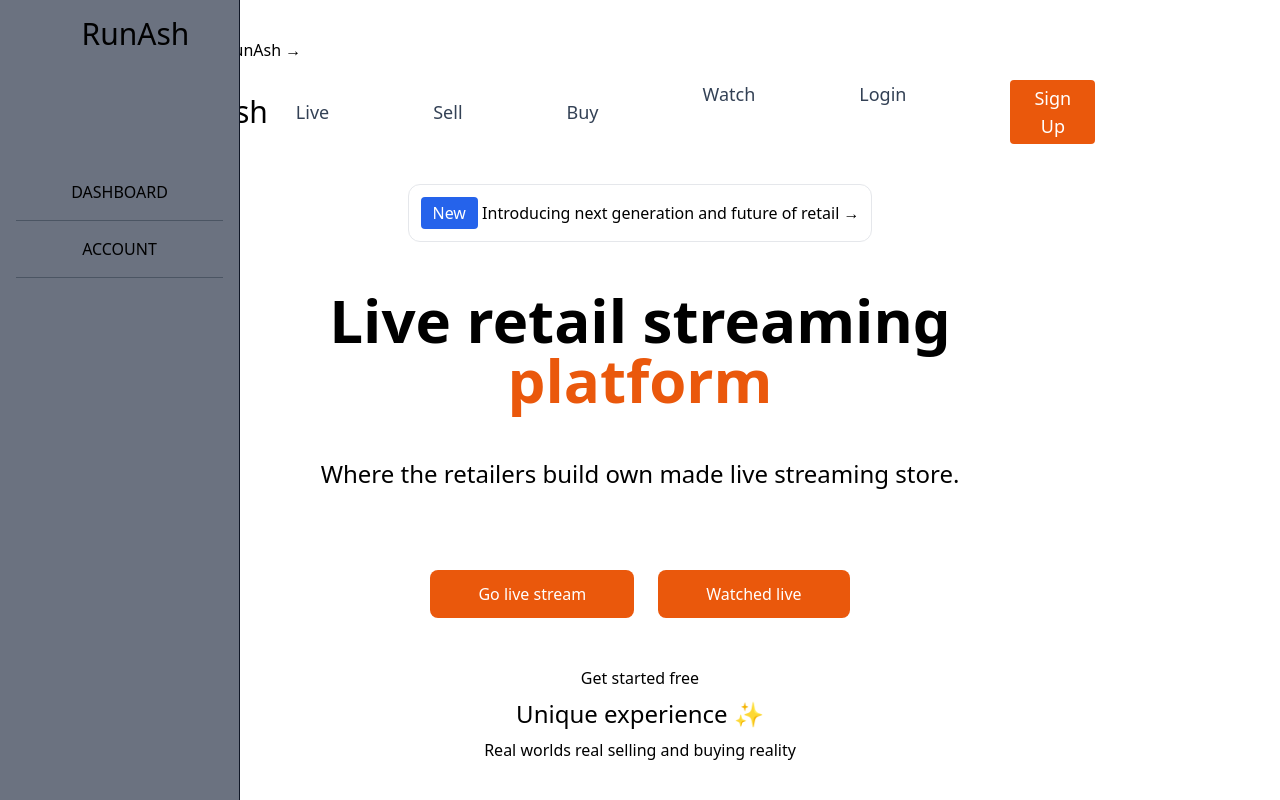
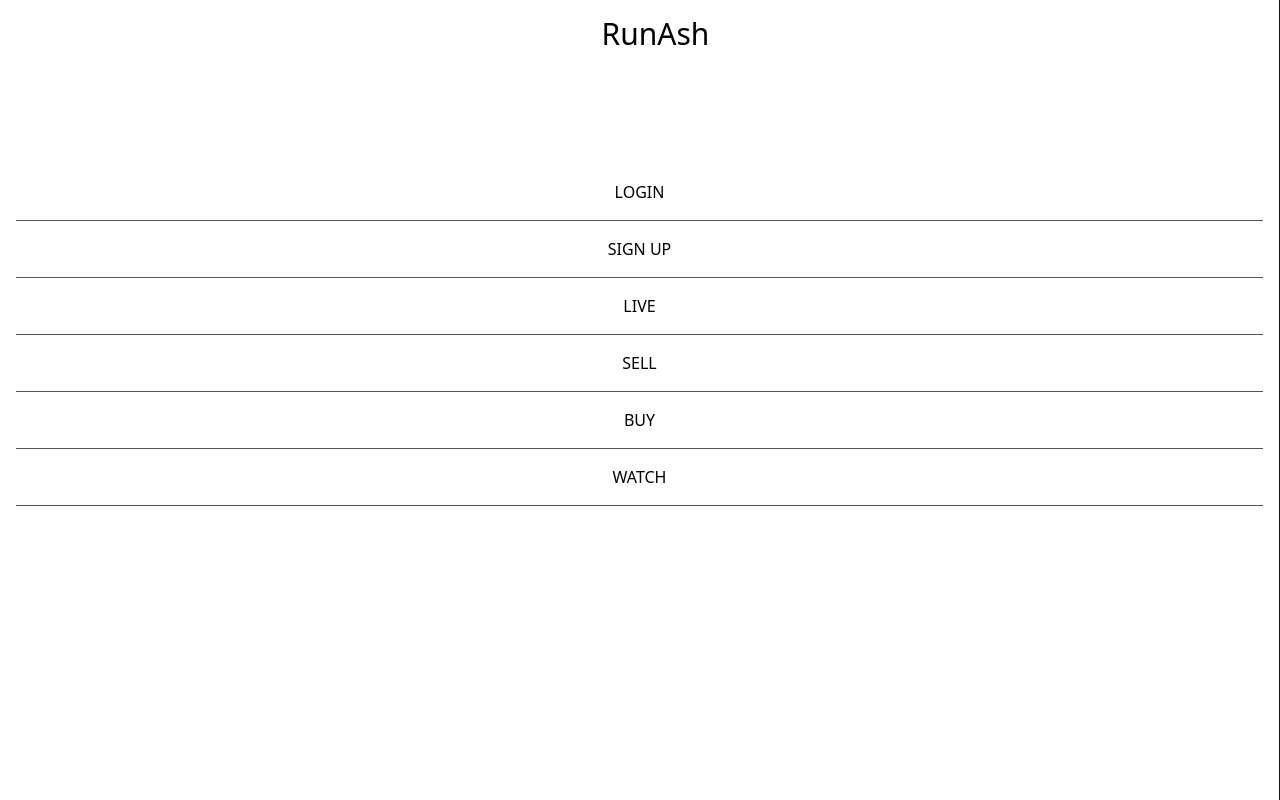
Before and after one commit to Vaibhavmurmu/nextjs13, a Next.js app: page / in a window 1280 px wide. Shown: the top 800 px of the page. Built offline with nearby package versions, Linux system fonts and the light colour scheme.

Commit message:
Update Navbar.js

```diff
--- a/components/Navbar.js
+++ b/components/Navbar.js
@@ -53,11 +53,15 @@ export default function Navbar() {
             </ul>
           <Bars2Icon className="p-4 mr-12"/>
         </div>
-        <div className='fixed left-0 top-0 w-60 h-full border-r border-r-gray-900 bg-gray-500 ease-in-out duration-500 fixed-left-full'>
+        <div className='fixed left-0 top-0 w-full h-full border-r border-r-gray-900 bg-white ease-in-out duration-500'>
         <h1 className="w-full text-3xl font-b text-black m-4">RunAsh</h1>
          <ul className="pt-24 uppercase p-4">
-           <li className="p-4 border-b border-gray-600">Dashboard</li>
-           <li className="p-4 border-b border-gray-600">Account</li>
+           <li className="p-4 border-b border-gray-600">Login</li>
+           <li className="p-4 border-b border-gray-600">Sign Up</li>
+           <li className="p-4 border-b border-gray-600">Live</li>
+           <li className="p-4 border-b border-gray-600">Sell</li>
+           <li className="p-4 border-b border-gray-600">Buy</li>
+           <li className="p-4 border-b border-gray-600">Watch</li>
          </ul>
         </div>
         </div>
```
